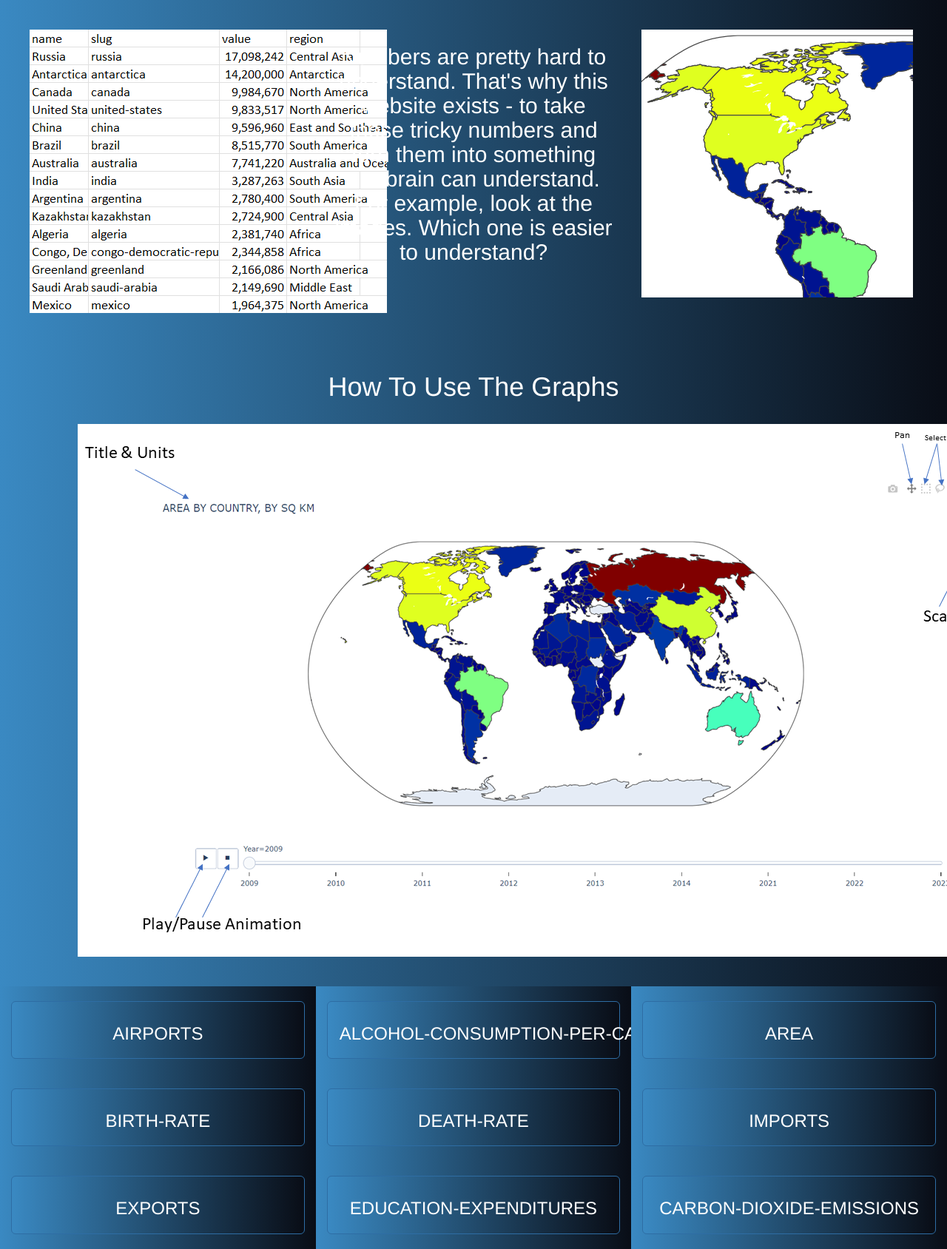
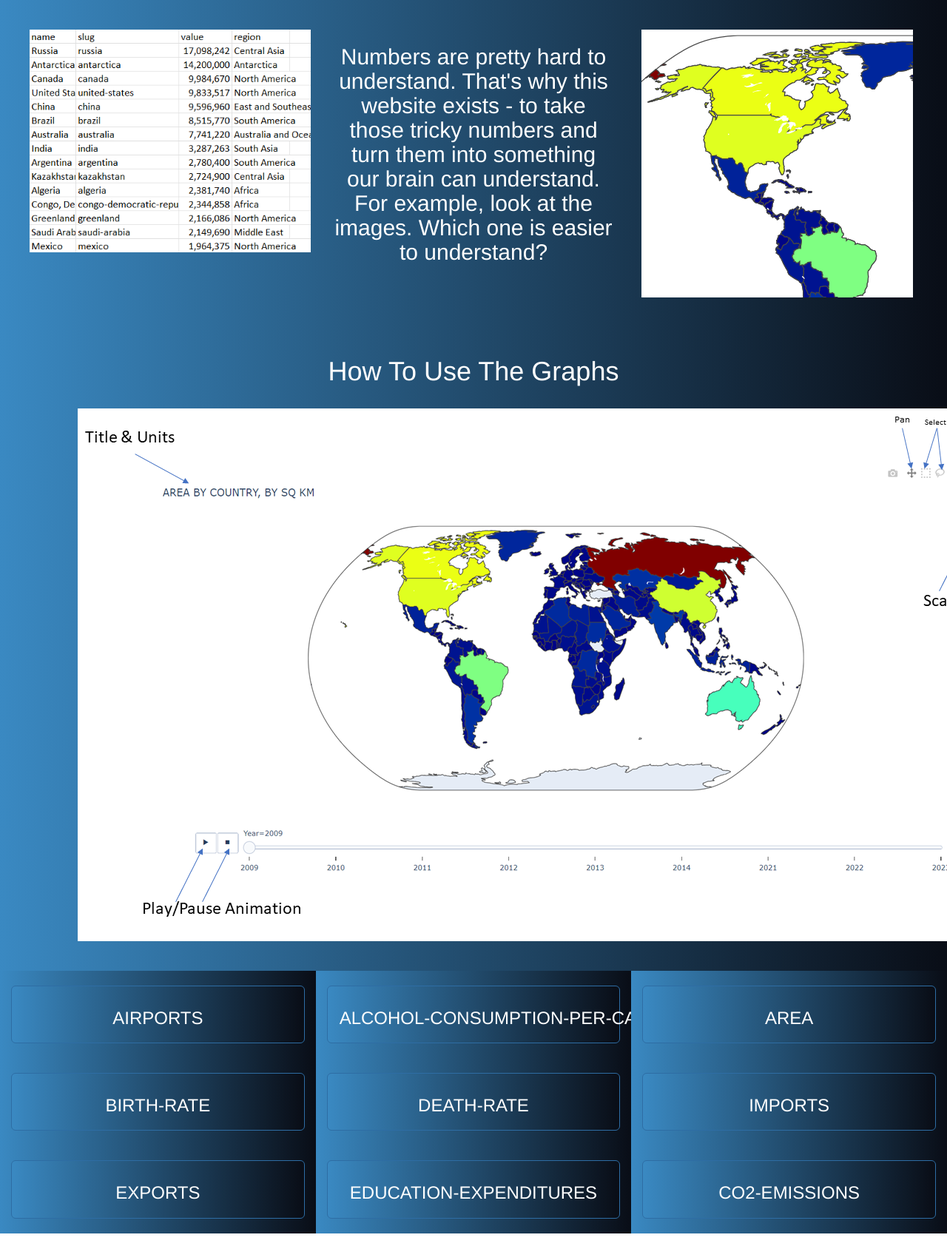
Before and after one commit to MinerUNLEASHED/WorldFactbook-Analyzer, a Django app: page / in a window 1280 px wide; the page is wider, and only the part inside the window is pictured. Shown: the part 800-2488 px from the top of that part at 74% size. After the commit the page ends 2467 px from the top of that part, so only its background shows below. Run offline with Django 4.2, Linux system fonts and the light colour scheme.

Commit message:
changed image sizes

```diff
--- a/data_processing/data.txt
+++ b/data_processing/data.txt
@@ -1,9 +1,9 @@
 airports
-alcohol-consumption-per-capita
+alcohol-consumption-per-cap
 area
 birth-rate
 death-rate
 imports
 exports
 education-expenditures
-carbon-dioxide-emissions
+CO2-emissions
--- a/main_view/templates/test_view/homepage.html
+++ b/main_view/templates/test_view/homepage.html
@@ -8,15 +8,12 @@
     <title>Data Analyzer</title>
     <link rel="stylesheet" href="https://cdn.jsdelivr.net/npm/bootstrap@3.3.7/dist/css/bootstrap.min.css" integrity="sha384-BVYiiSIFeK1dGmJRAkycuHAHRg32OmUcww7on3RYdg4Va+PmSTsz/K68vbdEjh4u" crossorigin="anonymous">
     <script>
-        // JavaScript function to handle the scroll
         function scrollToButtonList() {
-            // Get the offsetTop of the button-list element
             const buttonListOffsetTop = document.querySelector('.button-list').offsetTop;
 
-            // Scroll to the button-list element
             window.scrollTo({
                 top: buttonListOffsetTop,
-                behavior: 'smooth' // Optional: smooth scrolling animation
+                behavior: 'smooth'
             });
         }
     </script>
@@ -38,6 +35,18 @@
             /* background-color: rgb(13, 45, 86); */
             background: linear-gradient(to right, #3A89C2,#090D16);
         }
+
+        /* #second-part-first-section {
+            background-image: url('{% static "images/left-second-part.png" %}');
+            background-size: 33% 33%;
+            height: 200px;
+        }
+
+        #second-part-third-section {
+            background-image: url('{% static "images/right-second-part.png" %}');
+            background-size: 33% 33%;
+            height: 200px;
+        } */
 
         #second-part-inside {
             padding: 40px;
@@ -144,16 +153,25 @@
         <div id="second-part-inside">
         <!-- <div class="container"> -->
             <div class="row">
-                <div class="col-md-4">
-                    <img src='{% static "images/left-second-part.png" %}' alt="">
+
+                <div id="second-part-first-section">
+                    <div class="col-md-4">
+                        <img src='{% static "images/left-second-part.png" %}' alt="" class="img-responsive custom-image">
+                        <!-- <img src="" alt=""> -->
+                    </div>
                 </div>
 
-                <div class="col-md-4">
-                    <h2>Numbers are pretty hard to understand. That's why this website exists - to take those tricky numbers and turn them into something our brain can understand. For example, look at the images. Which one is easier to understand?</h2>
+                <div id="second-part-second-section">
+                    <div class="col-md-4">
+                        <h2>Numbers are pretty hard to understand. That's why this website exists - to take those tricky numbers and turn them into something our brain can understand. For example, look at the images. Which one is easier to understand?</h2>
+                    </div>
                 </div>
 
-                <div class="col-md-4">
-                    <img src='{% static "images/right-second-part.png" %}' alt="">
+                <div id="second-part-third-section">
+                    <div class="col-md-4">
+                        <img src='{% static "images/right-second-part.png" %}' alt="">
+                        <!-- <img src="" alt=""> -->
+                    </div>
                 </div>
             </div>
         <!-- </div> -->
@@ -167,7 +185,7 @@
                     <h1 id="third-part-text">How To Use The Graphs</h1>
                 </div>
                 <div class="row">
-                    <img src='{% static "images/plot-explainer-third-part.png" %}' alt="">
+                    <img src='{% static "images/plot-explainer-third-part.png" %}' alt="" class="img-responsive custom-image">
                 </div>
             <!-- </div> -->
         </div>
--- a/visualizer_test/settings.py
+++ b/visualizer_test/settings.py
@@ -24,11 +24,11 @@ BASE_DIR = Path(__file__).resolve().parent.parent
 SECRET_KEY = 'django-insecure-$^&u^h-j_n(jyr1$_!2z&y(bxjv^^q(#&fa*6q78pqxefvrzam'
 
 # SECURITY WARNING: don't run with debug turned on in production!
-DEBUG = False
+DEBUG = True
 
 #Did This Appear In PythonAnywhere?
 
-ALLOWED_HOSTS = ["worldfactbookanalyzer.pythonanywhere.com"]
+ALLOWED_HOSTS = ["worldfactbookanalyzer.pythonanywhere.com", "127.0.0.1"]
 
 
 # Application definition
```
